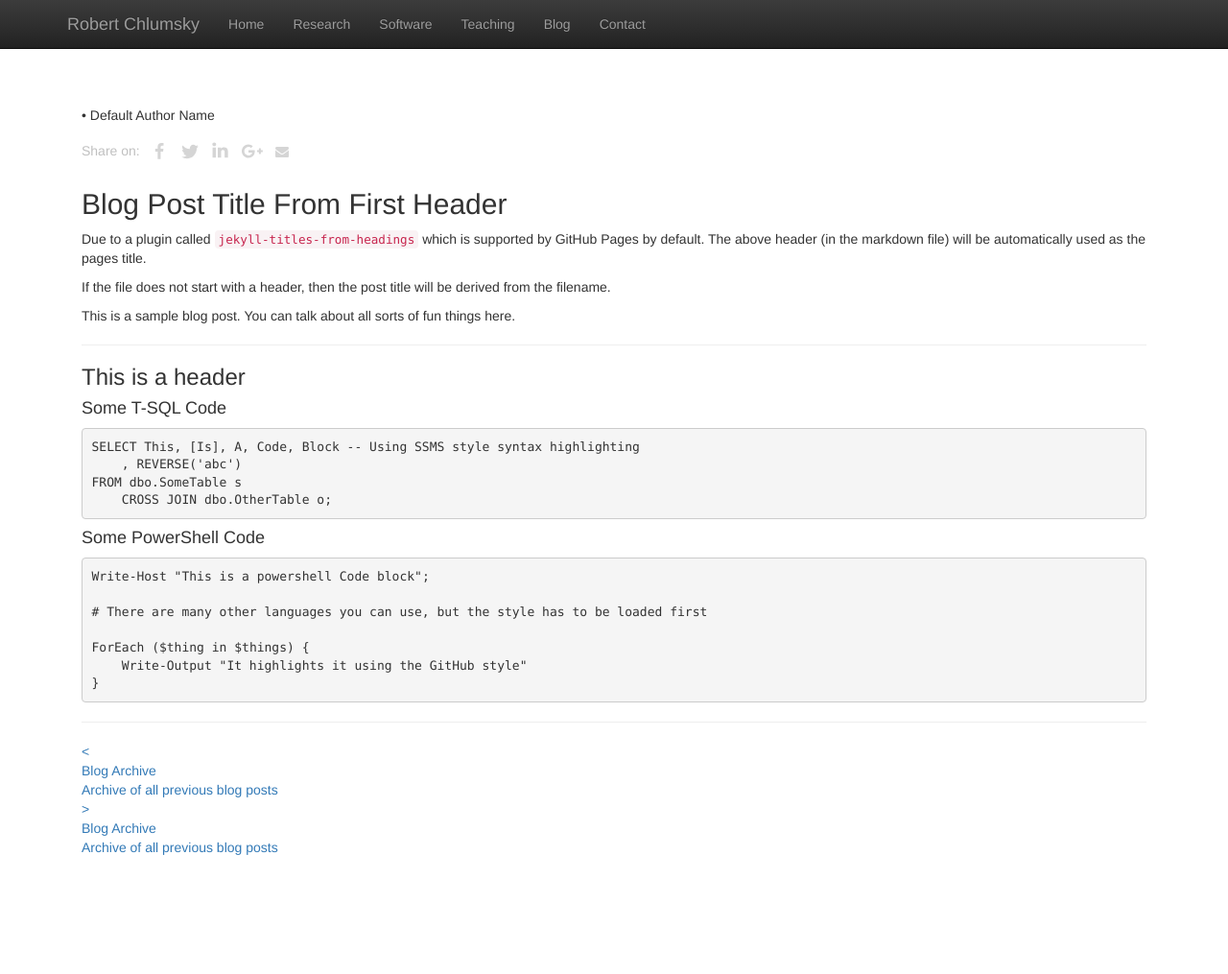
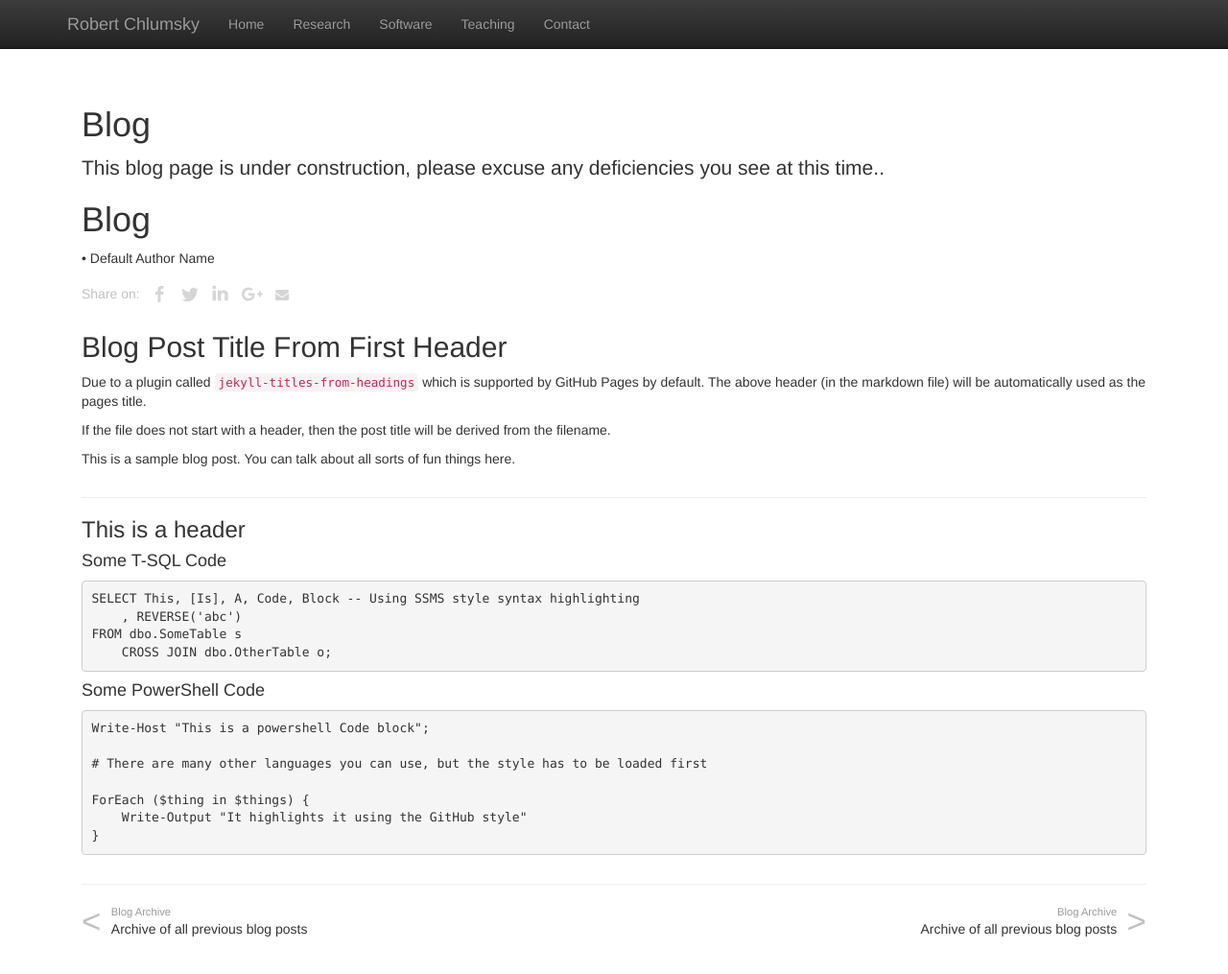
Before and after one commit to rchlumsk/rchlumsk.github.io, a Jekyll site: the page built from blog.html, in a window 1280 px wide and 1018 px high. Shown: the top 1015 px of the window at 96% size. Built offline with Jekyll 4.4.1, drawn with Linux system fonts in a browser that asks for light colours; nearby versions of some CDN libraries; library files that are not in the unit come from our copies.

Commit message:
added override.css, notice under constuction on blog page, and deactivated blog page for now

```diff
--- a/_layouts/default.html
+++ b/_layouts/default.html
@@ -41,7 +41,7 @@
 	         <li><a class="active" href="software.html">Software</a></li>
 	         <li><a class="active" href="teaching.html">Teaching</a></li>
 			<!-- <li><a class="active" href="cv.html">CV</a></li> -->
-			<li><a class="active" href="blog.html">Blog</a></li>
+			<!--  <li><a class="active" href="blog.html">Blog</a></li>  -->
 	         <li><a class="active" href="contact.html">Contact</a></li>
           </ul>
         </div><!--/.nav-collapse -->
--- a/blog.html
+++ b/blog.html
@@ -1,6 +1,15 @@
 ---
 layout: default
+title:  'Blog'
 ---
+
+<h1>Blog</h1>
+
+<p class="lead">
+  This blog page is under construction, please excuse any deficiencies you see at this time.</a>.
+</p>
+
+
 <link href="/css/override.css" rel="stylesheet" type="text/css">
 <article class="post h-entry" itemscope itemtype="http://schema.org/BlogPosting">
 
--- /dev/null
+++ b/css/override.css
@@ -0,0 +1,45 @@
+hr {
+  margin-top: 30px;
+  margin-bottom: 20px;
+}
+
+/* Post navigation links */
+.post_navi {
+  display: flex;
+}
+
+.post_navi-label {
+  font-size: 0.8em;
+  opacity: 0.5;
+}
+
+.post_navi .post_navi-item {
+  padding: 0 2.2em;
+  width: 50%;
+  position: relative;
+  color: inherit !important;
+}
+
+.post_navi .nav_prev {
+  text-align: left;
+}
+
+.post_navi .nav_next {
+  text-align: right;
+}
+
+.post_navi .nav_prev .post_navi-arrow {
+  left: 0;
+}
+
+.post_navi .nav_next .post_navi-arrow {
+  right: 0;
+}
+
+.post_navi .post_navi-arrow {
+  position: absolute;
+  top: 50%;
+  transform: translateY(-50%);
+  font-size: 2.5em;
+  opacity: 0.3;
+}
```
